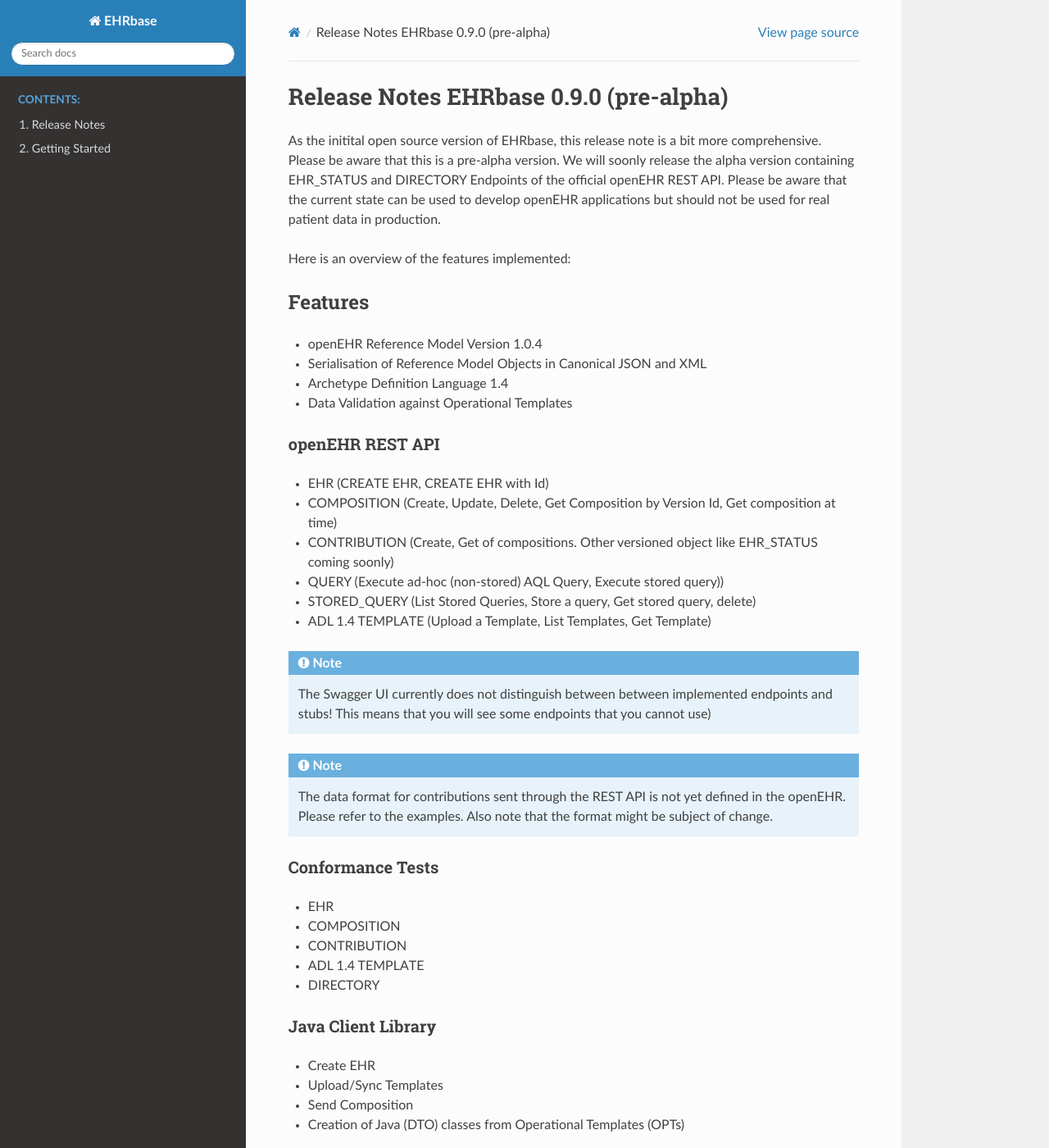
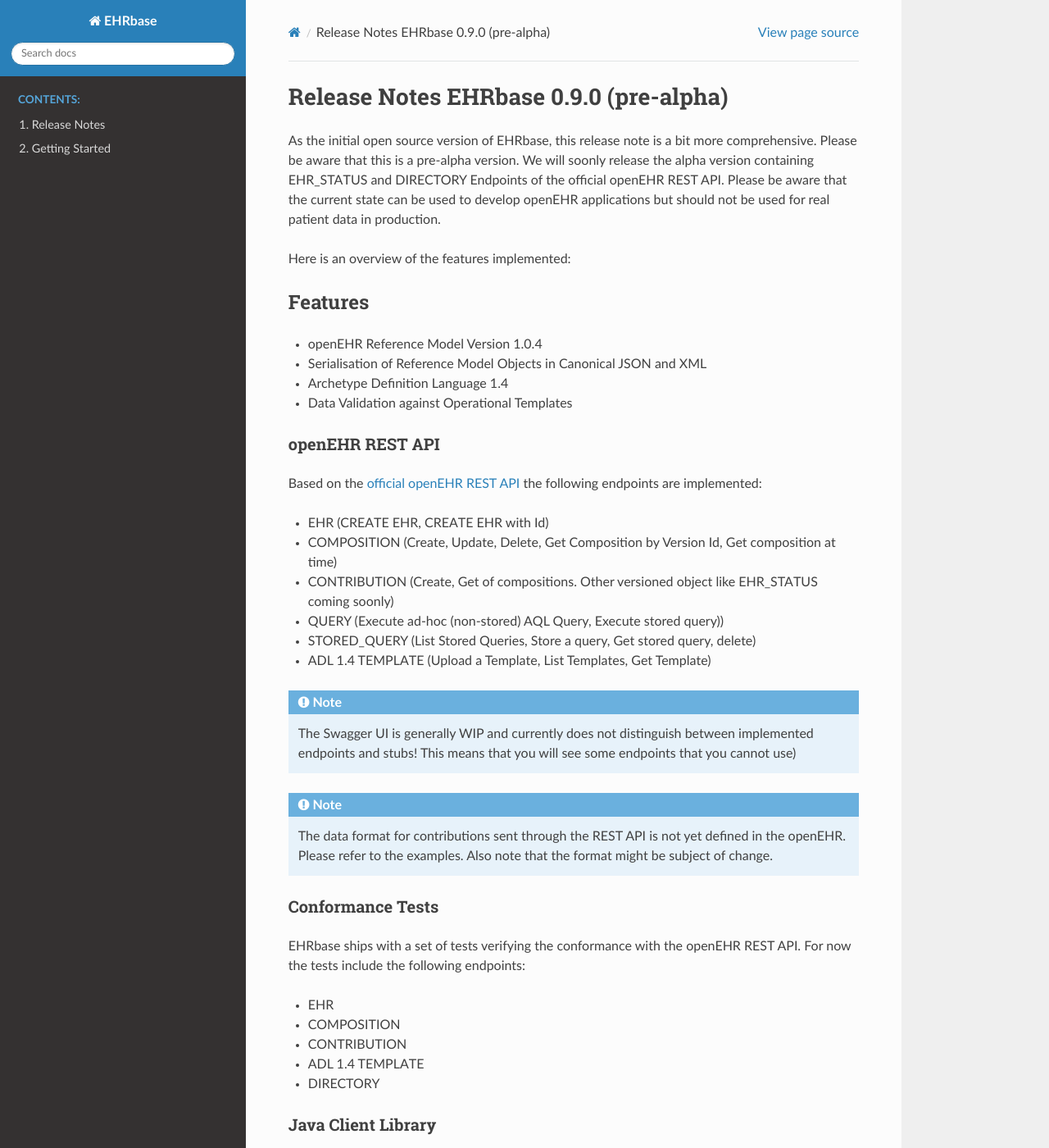
Before and after one commit to ehrbase/documentation, a Sphinx documentation site: the page built from source/01_release_notes/090.rst, in a window 1280 px wide and 1400 px high. Shown: the whole window at 82% size. Built offline with Sphinx 7.4.7 and the Read the Docs theme 2.0.0, drawn with Linux system fonts in a browser that asks for light colours; formulas are drawn with MathJax 3; some of the changed text lies outside the part shown.

Commit message:
Update 090.rst
Adds more details and fixes to the release notes

```diff
--- a/source/01_release_notes/090.rst
+++ b/source/01_release_notes/090.rst
@@ -3,7 +3,7 @@
 Release Notes EHRbase 0.9.0 (pre-alpha)
 ~~~~~~~~~~~~~~~~~~~~~~~~~~~~~~~~~~~
 
-As the initital open source version of EHRbase, this release note is a bit more comprehensive. Please be aware that this is a pre-alpha version. We
+As the initial open source version of EHRbase, this release note is a bit more comprehensive. Please be aware that this is a pre-alpha version. We
 will soonly release the alpha version containing EHR_STATUS and DIRECTORY Endpoints of the official openEHR REST API. Please be aware that the
 current state can be used to develop openEHR applications but should not be used for real patient data in production.
 
@@ -19,6 +19,10 @@
 
 openEHR REST API
 ^^^^^^^^^^^^^^^^
+
+Based on the `official openEHR REST API <https://specifications.openehr.org/releases/ITS-REST/latest/>`_ the following endpoints are implemented:
+
+
 - EHR (CREATE EHR, CREATE EHR with Id)
 - COMPOSITION (Create, Update, Delete, Get Composition by Version Id, Get composition at time)
 - CONTRIBUTION (Create, Get of compositions. Other versioned object like EHR_STATUS coming soonly)
@@ -27,12 +31,15 @@
 - ADL 1.4 TEMPLATE (Upload a Template, List Templates, Get Template)
 
 
-.. note::  The Swagger UI currently does not distinguish between between implemented endpoints and stubs! This means that you will see some endpoints that you cannot use)
+.. note::  The Swagger UI is generally WIP and currently does not distinguish between implemented endpoints and stubs! This means that you will see some endpoints that you cannot use)
 
 .. note::  The data format for contributions sent through the REST API is not yet defined in the openEHR. Please refer to the examples. Also note that the format might be subject of change.
 
 Conformance Tests
 ^^^^^^^^^^^^^^^^^
+
+EHRbase ships with a set of tests verifying the conformance with the openEHR REST API. For now the tests include the following endpoints:
+
 - EHR
 - COMPOSITION
 - CONTRIBUTION
@@ -41,6 +48,9 @@
 
 Java Client Library
 ^^^^^^^^^^^^^^^^^^^
+
+The client library has the following features:
+
 - Create EHR
 - Upload/Sync Templates
 - Send Composition
@@ -51,9 +61,10 @@
 - DIRECTORY Endpoints will be added soonly
 - EHR_STATUS Endpoints will be added soonly
 - VERSIONED_STATUS Endpoints are not implemented
-- Authentication is not implemented (you can use Spring Security to enable this)
+- Authentication is not implemented (planned to be implemented using Spring Security)
 - Connection to external terminology service (like FHIR TS) is not yet supported
 - EHR functions like is_modifyable and is_queryable are not yet supported
+- Database transactions and rollback (planned to implemented using Spring Transaction Management)
 
 Known Issues
 ************
```
Also changed, not shown: other parts of source/01_release_notes/090.rst (+1 -1 lines).
